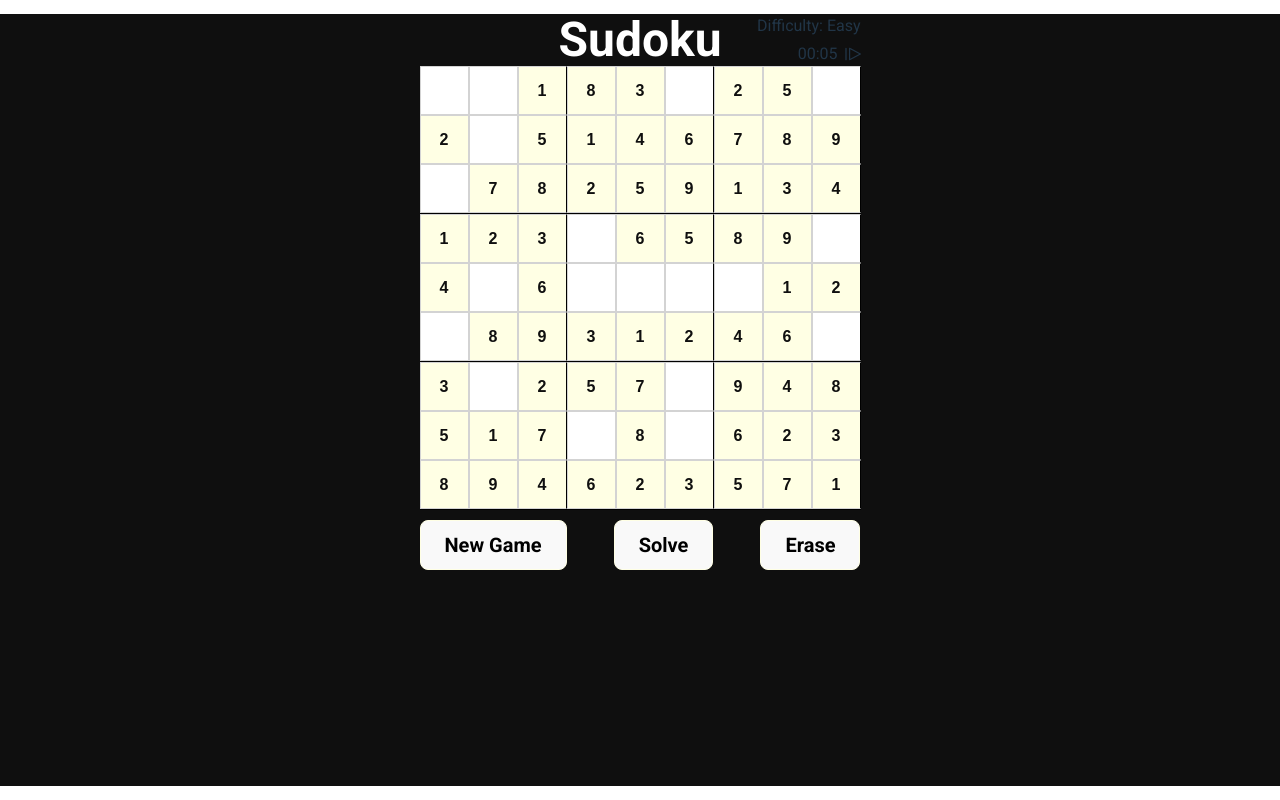
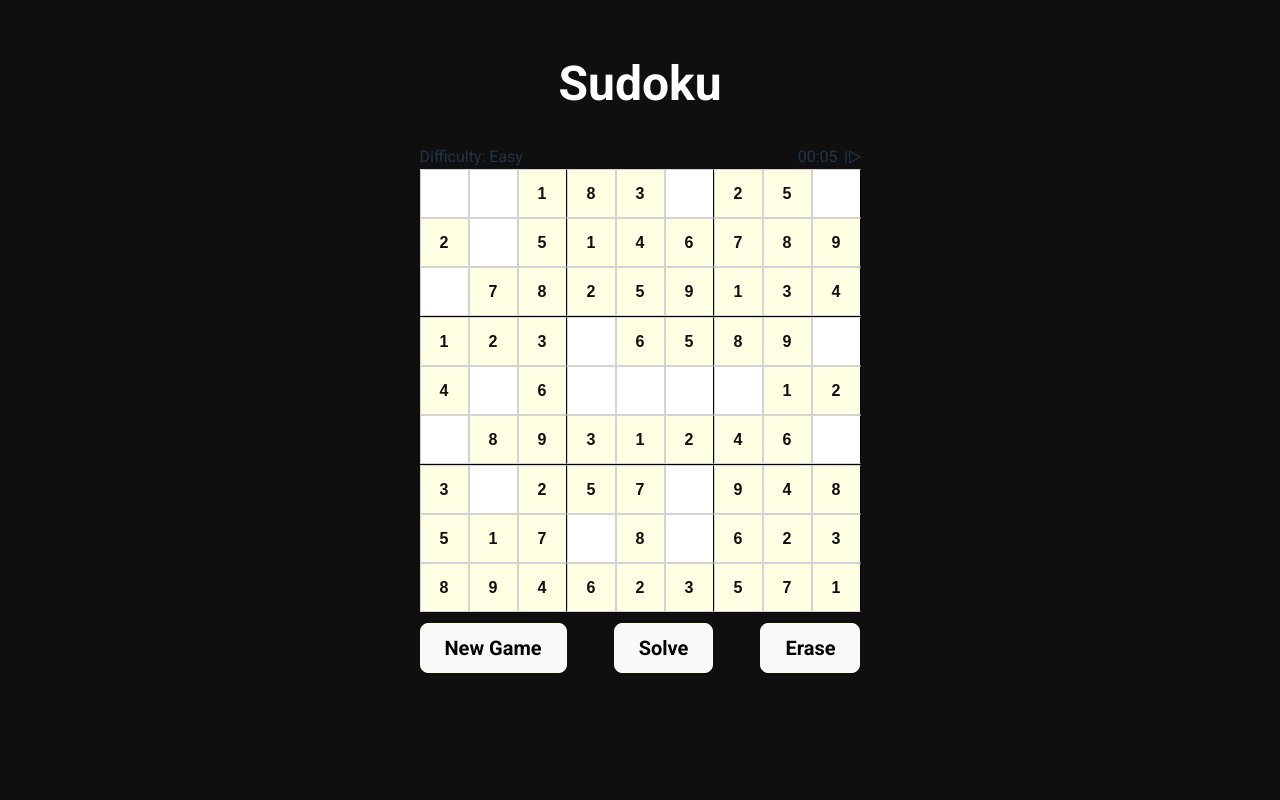
Before and after one commit to lausk97/sudoku-ts, a React (Vite) app: page / in a window 1280 px wide. Built offline with nearby package versions, Linux system fonts and the light colour scheme.

Commit message:
vertically centered sudoku && minor change difficulty text position

```diff
--- a/src/Sudoku.tsx
+++ b/src/Sudoku.tsx
@@ -175,7 +175,6 @@ const Sudoku = () => {
 
     return (
         <div className="sudoku-container">
-            <div className="center-container">
             <div className="title-timer-container">
                 <h1 className="title-text">Sudoku</h1>
                 <p className="difficulty">{`Difficulty: ${difficulty}`}</p>
@@ -214,7 +213,6 @@ const Sudoku = () => {
                 onHandleFocusOut={handleFocusOut}
             />
         </div>
-        </div>
     );
 };
 
--- a/src/styles/main.css
+++ b/src/styles/main.css
@@ -1,7 +1,7 @@
 :root {
   --light: rgb(255, 255, 228);
   --dark: rgb(15, 15, 15);
-  --board-height: 90vh;
+  --board-height: 100%;
   --xxsm-board-width: 270px;
   --xsm-board-width: 306px;
   --sm-board-width: 342px;
@@ -14,18 +14,19 @@
   --lg-tile-size: 49px;
 }
 
+html,
+body,
 #root {
+  height: 100%;
   width: 100%;
-  height: 100%;
 }
 
 .sudoku-container {
   width: 100%;
   height: 100%;
-  display: flex;
-  justify-content: center;
-  align-items: center;
-  /* flex-direction: column; */
+  display: grid;
+  place-items: normal center;
+  flex-direction: column;
 
   background-color: var(--dark);
 }
@@ -38,15 +39,15 @@
 
 .title-text {
   color: #fff;
-  margin: 0 auto;
+  margin: auto;
   font-size: 2rem;
 }
 
 .difficulty {
   position: absolute;
-  right: 0;
-  top: 0;
-  margin-top: 0;
+  left: 0;
+  bottom: 0;
+  margin: 0;
   font-size: 0.6rem;
 }
 
```
Also changed, not shown: 1 other file (tests, documents, lock files or other folders). Lines whose indentation alone changed are shown as unchanged.
